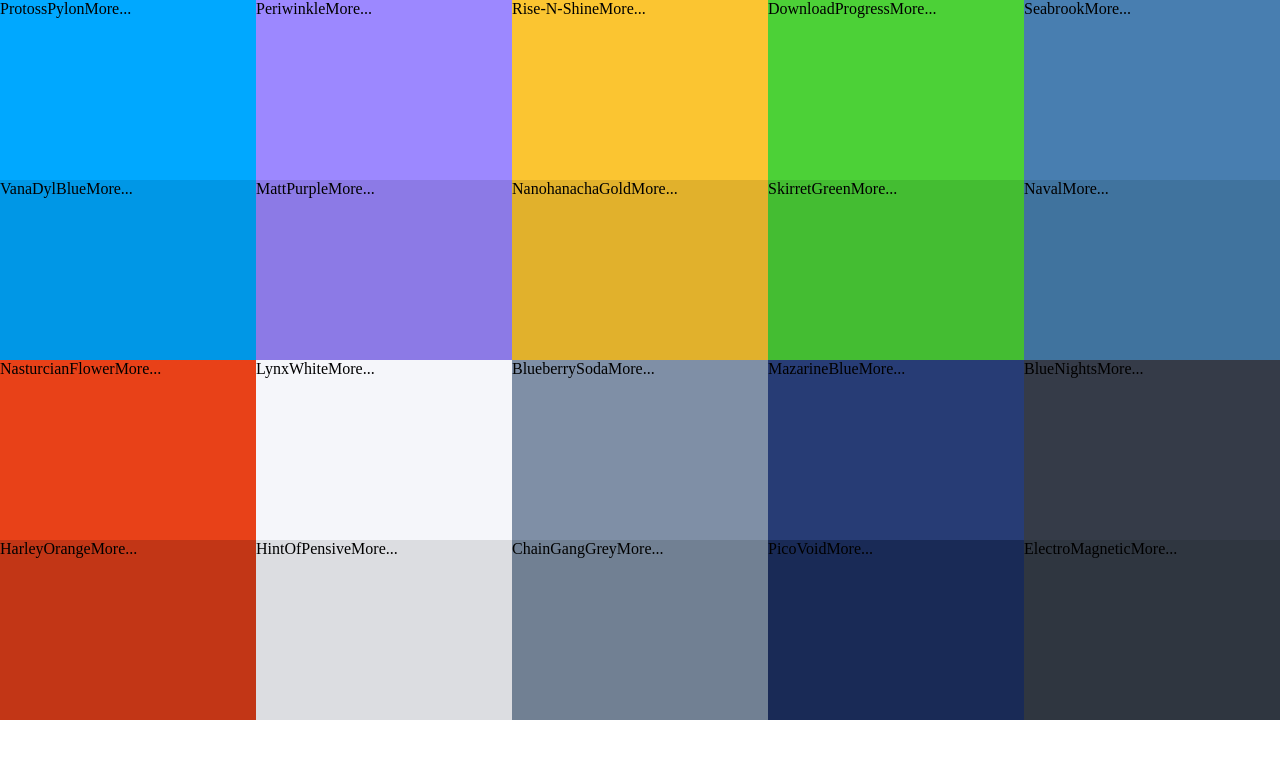
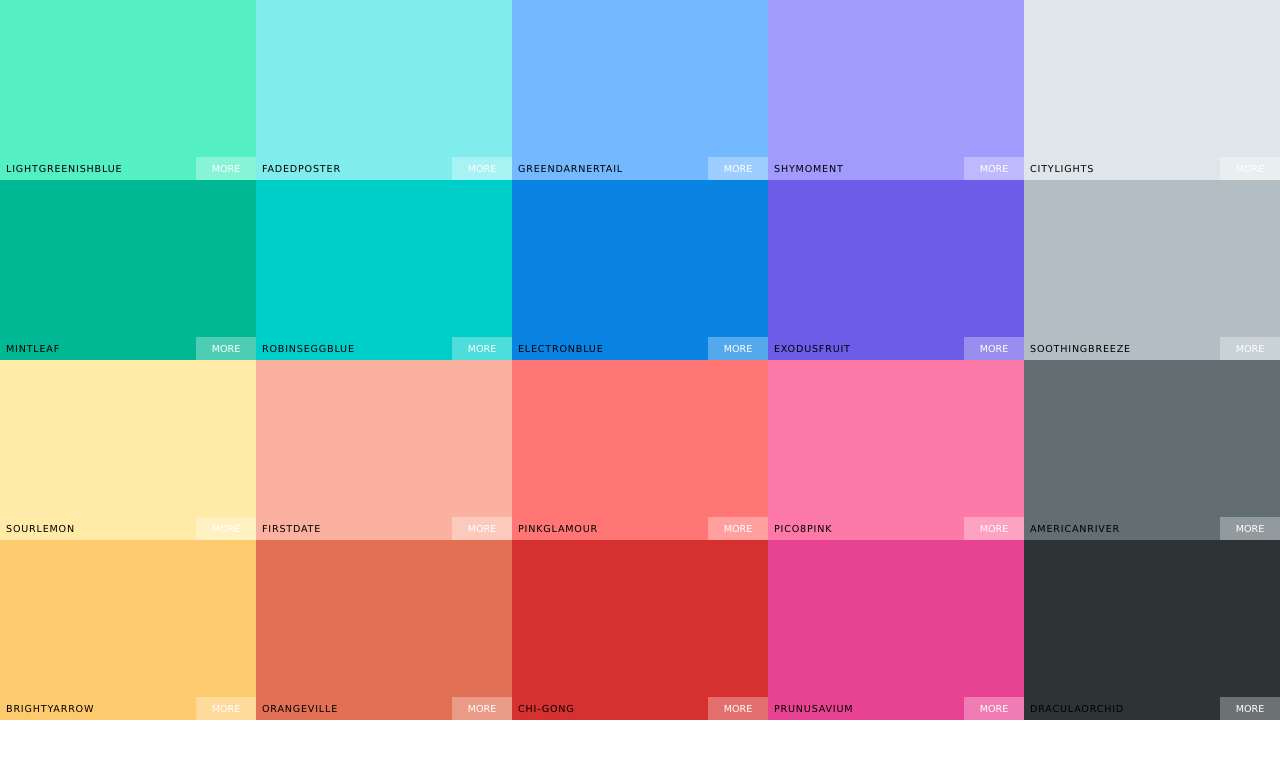
Before and after one commit to xzhang8102/React_Color_Palette, a React (Create React App) app: page / in a window 1280 px wide. Shown: the top 758 px of the page. Built offline with nearby package versions, Linux system fonts and the light colour scheme.

Commit message:
finish static color box
use flexbox in the 'Palette' container to get rid of the space between multiple inline-blocks

```diff
--- a/src/components/App.js
+++ b/src/components/App.js
@@ -7,7 +7,7 @@
   render() {
     return (
       <div>
-        <Palette {...seedColor[5]} />
+        <Palette {...seedColor[3]} />
       </div>
     );
   }
--- a/src/components/ColorBox.js
+++ b/src/components/ColorBox.js
@@ -3,13 +3,16 @@
 
 class ColorBox extends Component {
   render() {
+    const { name, background } = this.props;
     return (
-      <div
-        style={{ backgroundColor: this.props.background }}
-        className="ColorBox"
-      >
-        <span>{this.props.name}</span>
-        <span>More...</span>
+      <div style={{ background }} className="ColorBox">
+        <div className="copy-container">
+          <div className="box-content">
+            <span>{name}</span>
+          </div>
+          <button className="copy-button">COPY</button>
+        </div>
+        <span className="see-more">More</span>
       </div>
     );
   }
--- a/src/styles/ColorBox.css
+++ b/src/styles/ColorBox.css
@@ -2,7 +2,55 @@
   width: 20%;
   height: 25%;
   display: inline-block;
-  cursor: pointer;
+  /* cursor: pointer; */
   /* margin: 0 auto; */
   position: relative;
+  text-transform: uppercase;
+  font-family: Verdana, Geneva, Tahoma, sans-serif;
 }
+
+.copy-button {
+  width: 100px;
+  height: 30px;
+  position: absolute;
+  display: inline-block;
+  top: 50%;
+  left: 50%;
+  margin-left: -50px;
+  margin-top: -15px;
+  background: rgba(255, 255, 255, 0.3);
+  outline: none;
+  font-size: 1rem;
+  line-height: 30px;
+  color: white;
+  border: none;
+  opacity: 0;
+  cursor: pointer;
+}
+
+.ColorBox:hover .copy-button {
+  opacity: 1;
+  transition: 0.5s;
+}
+
+.box-content {
+  position: absolute;
+  bottom: 0;
+  left: 0;
+  padding: 6px;
+  color: black;
+  letter-spacing: 0.8px;
+  font-size: 0.6rem;
+}
+
+.see-more {
+  background: rgba(255, 255, 255, 0.3);
+  position: absolute;
+  right: 0;
+  bottom: 0;
+  color: white;
+  width: 60px;
+  padding: 6px;
+  text-align: center;
+  font-size: 0.6rem;
+}
--- a/src/styles/Palette.css
+++ b/src/styles/Palette.css
@@ -4,4 +4,6 @@
 
 .Palette-colors {
   height: 90%;
+  display: flex;
+  flex-wrap: wrap;
 }
```
